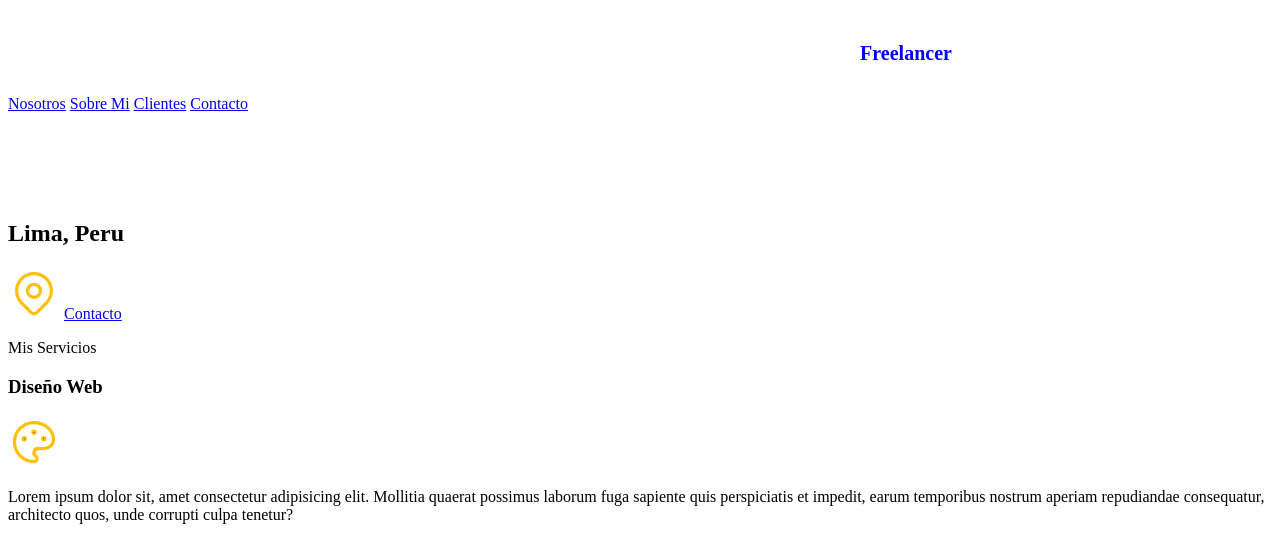
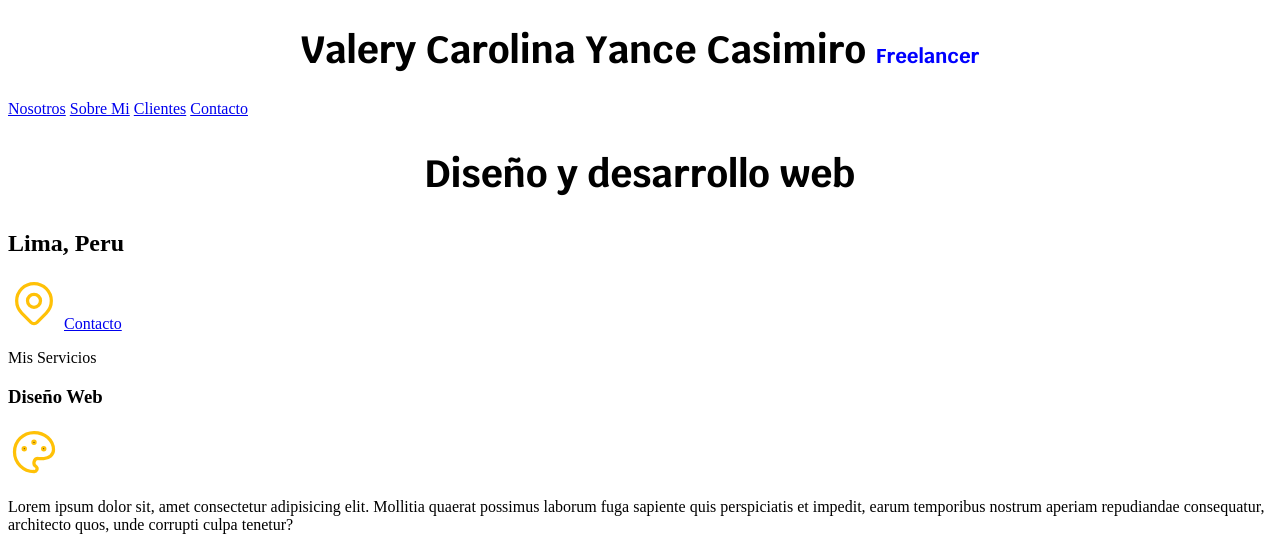
Before and after one commit to valecarolinayc/webproject, a plain HTML site: page index.html in a window 1280 px wide. Shown: the top 540 px of the page. Drawn offline with Linux system fonts and the light colour scheme.

Commit message:
font
Link google font

```diff
--- a/css/estilos.css
+++ b/css/estilos.css
@@ -13,8 +13,7 @@ body{
 .titulo{
     text-align: center;
     font-size: 3.8rem;
-    color: var(--blanco);
-}
+    font-family: 'Krub', sans-serif;}
 .titulo span{
     font-size: 2rem;
     color: blue;
--- a/index.html
+++ b/index.html
@@ -6,6 +6,9 @@
     <meta name="viewport" content="width=device-width, initial-scale=1.0">
 
     <title>Document</title>
+
+    <link rel="preconnect" href="https://fonts.googleapis.com">
+    <link href="https://fonts.googleapis.com/css2?family=Krub:wght@400;700&display=swap" rel="stylesheet">
     <link rel="preload"" href="css/estilos.css" as="style">
     <link rel="stylesheet" href="css/estilos.css" type="text/css">
 
```
